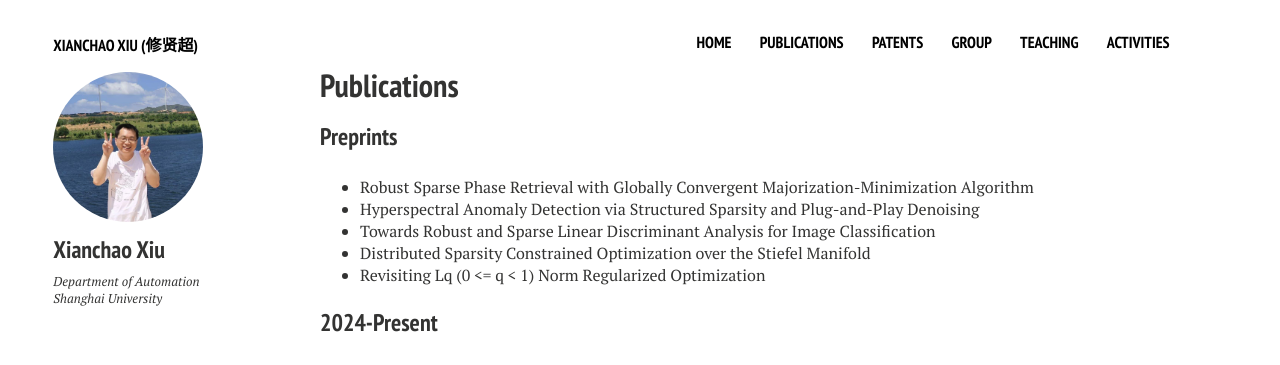
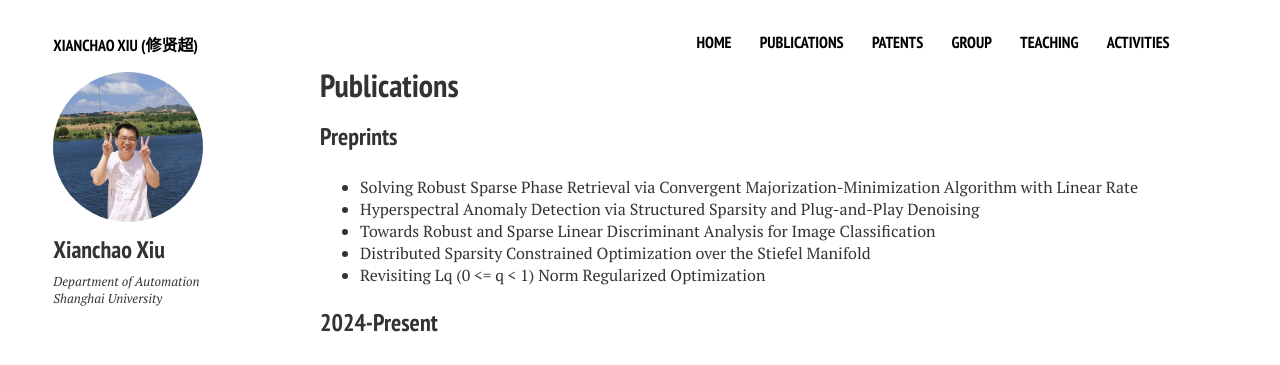
Before and after one commit to xianchaoxiu/xianchaoxiu.github.io, a Jekyll site: the page built from publications/index.md, in a window 1280 px wide. Shown: the top 365 px of the page. Built offline with Jekyll 4.4.1, drawn with Linux system fonts in a browser that asks for light colours; nearby versions of some CDN libraries.

Commit message:
Update index.md

```diff
--- a/publications/index.md
+++ b/publications/index.md
@@ -8,7 +8,7 @@ share: false
 ---
 
 ### Preprints
-* Robust Sparse Phase Retrieval with Globally Convergent Majorization-Minimization Algorithm <br>
+* Solving Robust Sparse Phase Retrieval via Convergent Majorization-Minimization Algorithm with Linear Rate <br>
 * Hyperspectral Anomaly Detection via Structured Sparsity and Plug-and-Play Denoising <br>
 * Towards Robust and Sparse Linear Discriminant Analysis for Image Classification <br>
 * Distributed Sparsity Constrained Optimization over the Stiefel Manifold <br>
```
